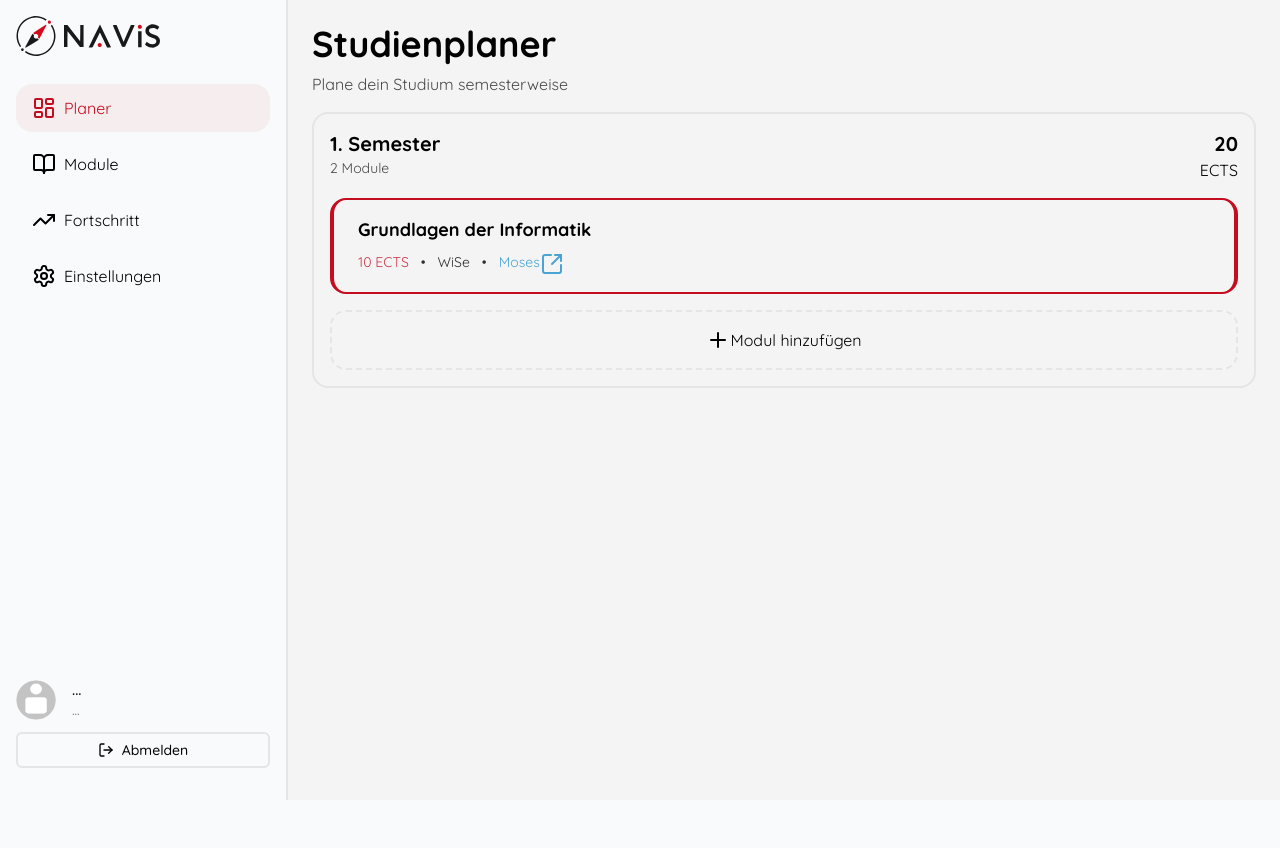
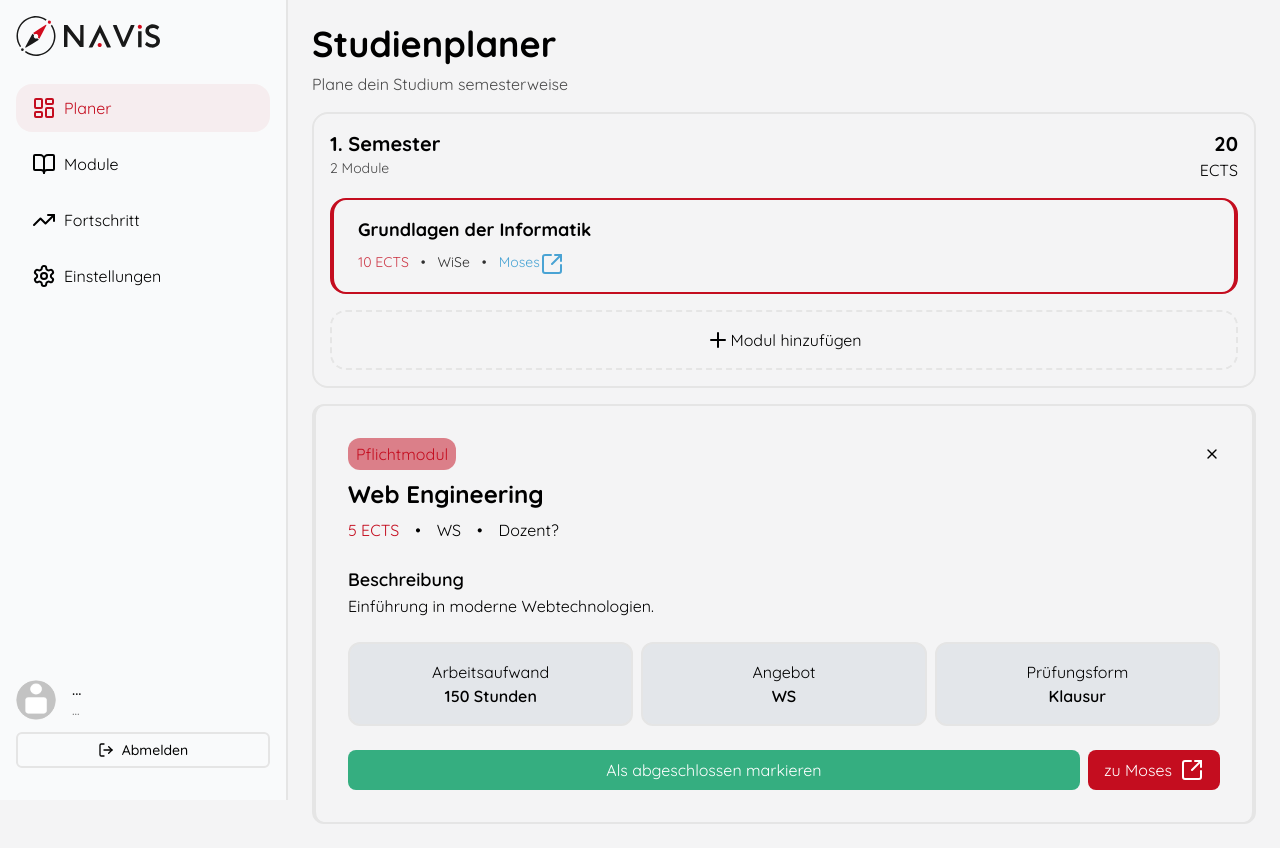
Before and after one commit to TuBerlin-Projekt-Medienerstellung/StudiKompass, a Next.js app: page /protected/planner in a window 1280 px wide. Before the commit the page ends 800 px from the top, so only its background shows below. Built offline with nearby package versions, Linux system fonts and the light colour scheme; no server answers.

Commit message:
enthält Modal und actions.ts für die page planer Custom Modul Modal implemntiert, aber ohne Funktionen

```diff
--- a/app/protected/planner/page.tsx
+++ b/app/protected/planner/page.tsx
@@ -1,7 +1,25 @@
+"use client";
+
 import React from 'react'
 import SemesterCard from "@/components/semester-card";
+import ModulCardModal from '@/components/modul-card-modal';
+
+
 
 const Page = () => {
+
+    const modul = {
+        name: "Web Engineering",
+        leistungspunkte: 5,
+        semester: "WS",
+        modulArt: "Pflichtmodul",
+        beschreibung:
+        "Einführung in moderne Webtechnologien.",
+        examform: "Klausur",
+        arbeitsaufwand: "150 Stunden",
+        link: "https://example.com",
+    };
+
     return (
         <section className="flex flex-col gap-4">
             <div className="flex flex-col gap-2">
@@ -9,6 +27,10 @@ const Page = () => {
                 <p className="opacity-70">Plane dein Studium semesterweise</p>
             </div>
             <SemesterCard/>
+            <ModulCardModal
+            isOpen={true}
+            onClose={() => {}}
+            modul={modul}/>
         </section>
     )
 }
--- /dev/null
+++ b/components/modul-card-modal.tsx
@@ -0,0 +1,114 @@
+"use client";
+
+import Link from "next/link";
+import {useState} from 'react';
+import { X , SquareArrowOutUpRight} from 'lucide-react';
+
+//ist der Zugriff auf die Daten so richtig?
+type modulInfo = {
+    name: string;
+    leistungspunkte: number;
+    semester: string;
+    modulArt: string;
+    beschreibung: string;
+    examform: string;
+    arbeitsaufwand: string;
+    link: string;
+}
+
+type Props = {
+  isOpen: boolean;
+  onClose: () => void;
+  modul: modulInfo| null;
+};
+
+const ModulCardModal = ({
+  isOpen, //geöffnet oder nicht
+  onClose,
+  modul,
+}: Props) => {
+
+    const [checked, setChecked] = useState(false); //Modul abgeschlossen oder nicht
+
+    if (!isOpen || !modul) return null;
+
+    return (
+        <div className="flex flex-col p-8 gap-6 border-y-2 border-x-4 rounded-xl">
+            <header className="flex flex-col gap-y-2">
+                <div className="flex flex-row items-center justify-between">
+                    <div className="flex justifycenter bg-flag-red/50 text-flag-red rounded-xl py-1 px-2 w-fit items-center justify-center">
+                    {modul.modulArt}
+                    </div>
+
+                    <button type="button">
+                        <X className="w-4 h-4" />
+                    </button>
+
+                </div>
+
+                <h1 className="font-bold md:text-2xl text-xl">
+                    {modul.name}
+                </h1>
+                <div className="flex flex-row justify-items-start gap-4">
+                    <p className="text-flag-red">
+                        {modul.leistungspunkte} ECTS
+                    </p>
+                    <div>•</div>
+                    <p>
+                        {modul.semester}
+                    </p>
+                    <div>•</div>
+                    <p>
+                        Dozent? {/**Können wir das fetchen? */}
+                    </p>
+                </div>
+            </header>
+            <div>
+                <h2 className="font-semibold text-lg">
+                    Beschreibung
+                </h2>
+                <p>
+                    {modul.beschreibung}
+                </p>
+            </div>
+            <div className="flex flex-col justify-between gap-2 md:flex-row">
+                <div className="bg-[#E3E6EA] flex border-2 rounded-xl w-full items-center p-4 flex-col">
+                    <p>
+                       Arbeitsaufwand
+                    </p>
+                    <p className="font-semibold">
+                        {modul.arbeitsaufwand}
+                    </p>
+                </div>
+                <div className="bg-[#E3E6EA] flex border-2 rounded-xl w-full items-center p-4 flex-col">
+                    <p>
+                        Angebot
+                    </p>
+                    <p className="font-semibold">
+                        {modul.semester}
+                    </p>
+
+                </div>
+                <div className="bg-[#E3E6EA] flex border-2 rounded-xl w-full items-center p-4 flex-col">
+                    <p>
+                        Prüfungsform
+                    </p>
+                    <p className="font-semibold">
+                        {modul.examform}
+                    </p>
+                </div>
+            </div>
+            <div className="flex rounded-lg gap-2 flex-col md:flex-row">
+                <button className="bg-mint-leaf text-white px-4 py-2 rounded-lg md:flex-1">
+                    Als abgeschlossen markieren
+                </button>
+                <Link href={modul.link}
+                    className="bg-flag-red text-white px-4 py-2 rounded-lg flex items-center justify-center gap-2 md:w-auto">
+                    zu Moses
+                    <SquareArrowOutUpRight/>
+                </Link>
+            </div>
+        </div>
+    )
+}
+export default ModulCardModal;
```
